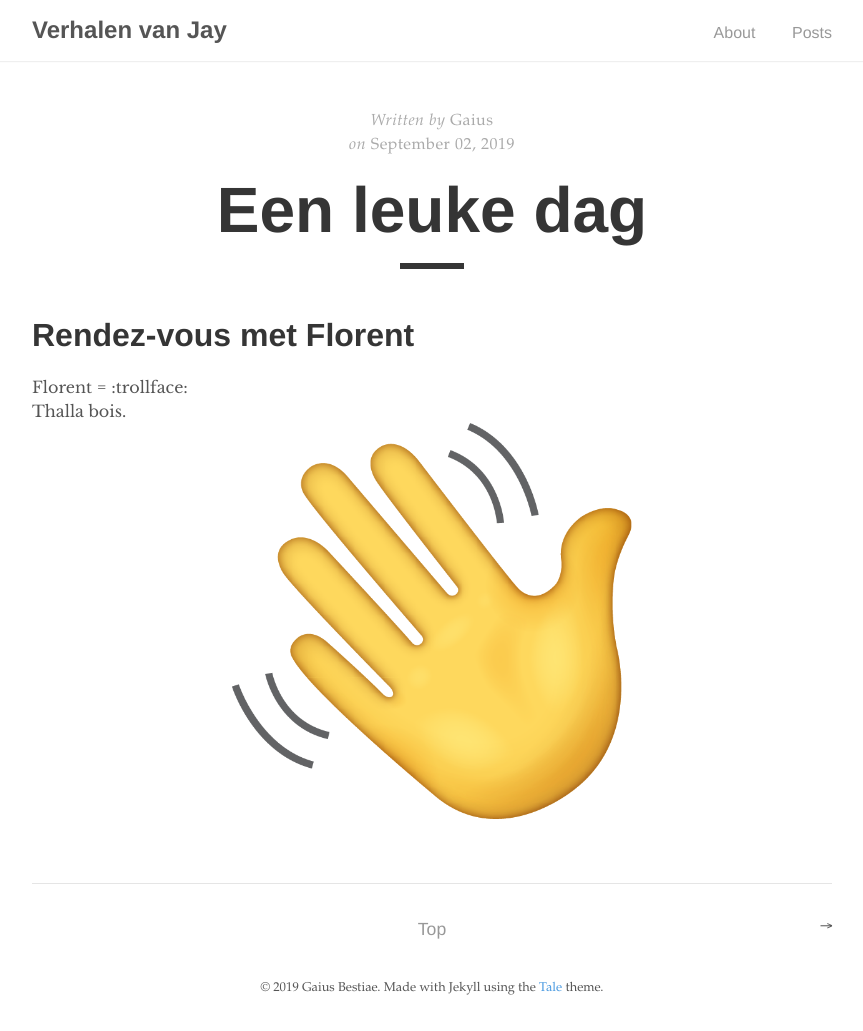
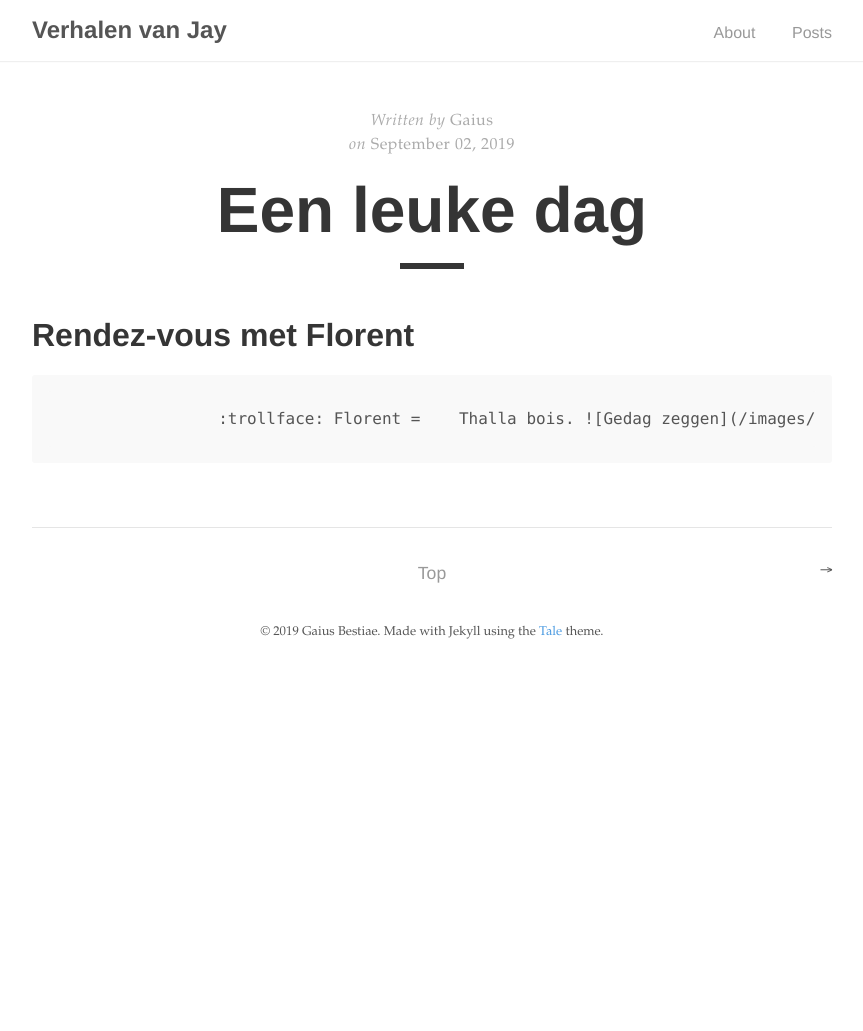
Before and after one commit to JayteBeest/JayteBeest.github.io, a Jekyll site: the page built from _posts/2019-09-02-Chillende-met-Florent.md, in a window 1280 px wide. Shown: the whole page, without its empty margins (208-1071 px from the left). Built offline with Jekyll 4.4.1, drawn with Linux system fonts in a browser that asks for light colours; after the commit the page ends 900 px from its top, so only the background shows below that.

```diff
--- a/_posts/2019-09-02-Chillende-met-Florent.md
+++ b/_posts/2019-09-02-Chillende-met-Florent.md
@@ -5,6 +5,7 @@ author: "Gaius"
 ---
 
 # Rendez-vous met Florent
-Florent = :trollface:
+			:trollface:
+Florent =
 Thalla bois.
 ![Gedag zeggen](/images/handje.png)
```
